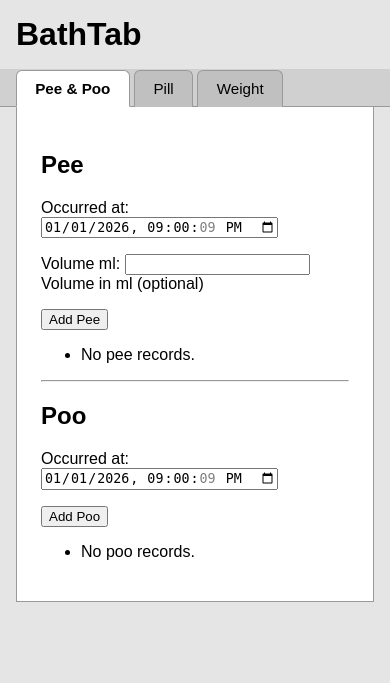
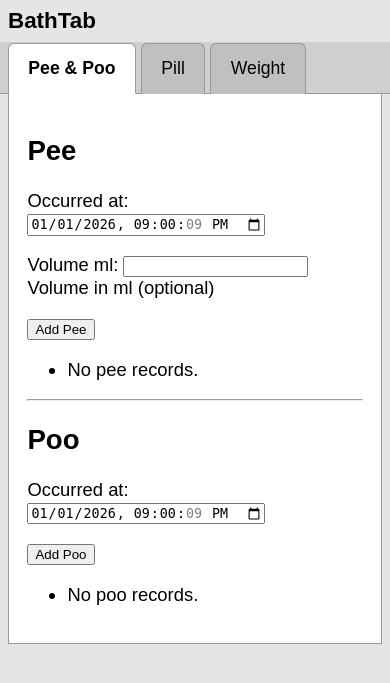
Before and after one commit to vladimir-zolotykh/bathtab, a Django app: page / in a window 390 px wide. Shown: the top 683 px of the page. Run offline with Django 5.2, Linux system fonts and the light colour scheme; data that the repository does not hold is empty.

Commit message:
Adjust for mobile...
MOBILE IMPROVEMENTS ONLY

```diff
--- a/bathtab_prj/timestamp_app/templates/timestamp_app/base.html
+++ b/bathtab_prj/timestamp_app/templates/timestamp_app/base.html
@@ -2,6 +2,10 @@
 <html lang="en">
     <head>
         <meta charset="UTF-8">
+
+        <!-- REQUIRED FOR MOBILE -->
+        <meta name="viewport" content="width=device-width, initial-scale=1.0">
+
         <title>BathTab</title>
 
         <style>
@@ -41,12 +45,10 @@
              font-size: 0.95rem;
          }
 
-         /* --- Hover (inactive tabs only) --- */
          .tab:hover {
              background: #d8d8d8;
          }
 
-         /* --- Active tab --- */
          .tab.active {
              background: #ffffff;
              border-bottom: 1px solid #ffffff;
@@ -64,6 +66,35 @@
 
              padding: 1.5em;
              margin: 0 1rem 1rem 1rem;
+         }
+
+         /* ==========================
+            MOBILE IMPROVEMENTS ONLY
+            ========================== */
+         @media (max-width: 600px) {
+
+             body {
+                 font-size: 1.15rem;
+             }
+
+             h1 {
+                 margin: 0.5rem;
+                 font-size: 1.4rem;
+             }
+
+             .tabs {
+                 padding-left: 0.5rem;
+             }
+
+             .tab {
+                 font-size: 1.1rem;
+                 padding: 0.8em 1.1em;
+             }
+
+             .content {
+                 margin: 0 0.5rem 0.5rem 0.5rem;
+                 padding: 1em;
+             }
          }
         </style>
     </head>
@@ -87,7 +118,6 @@
                class="tab {% if request.resolver_match.url_name == 'weight' %}active{% endif %}">
                 Weight
             </a>
-
         </div>
 
         <div class="content">
```
